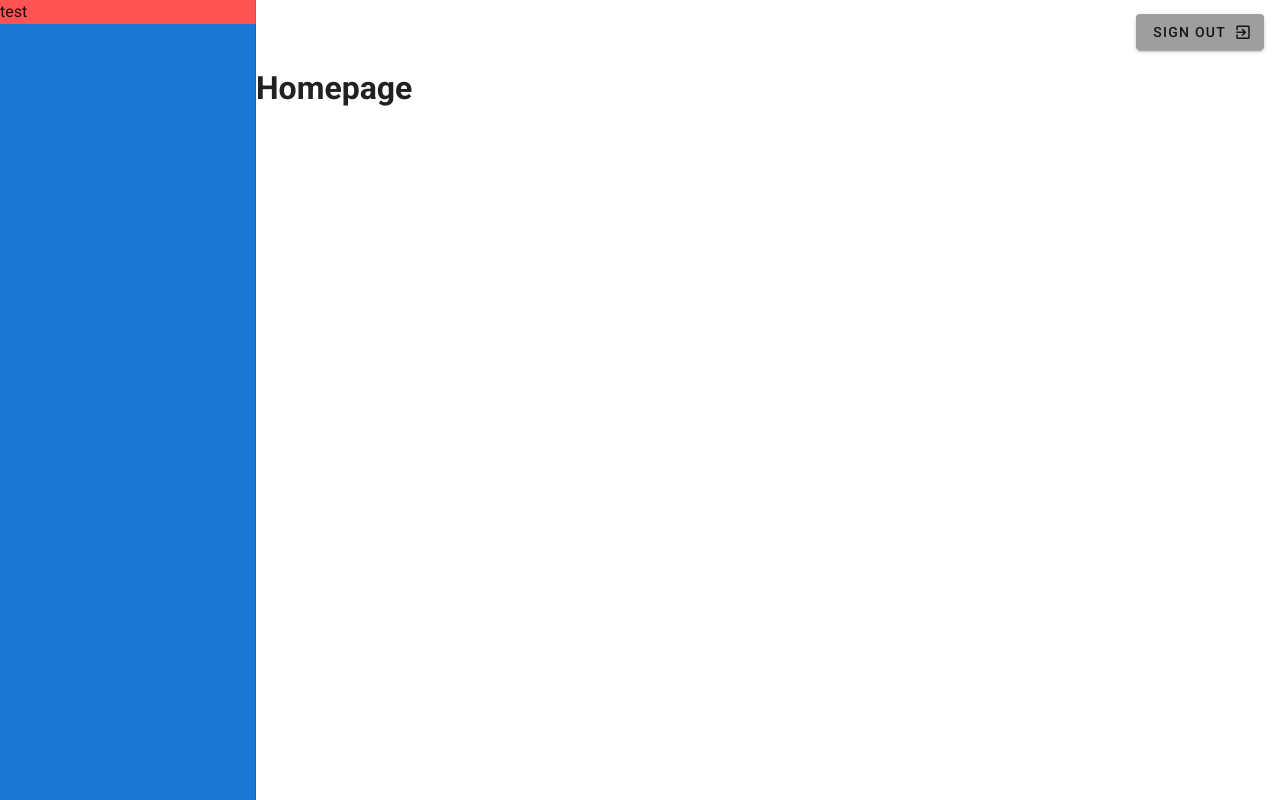
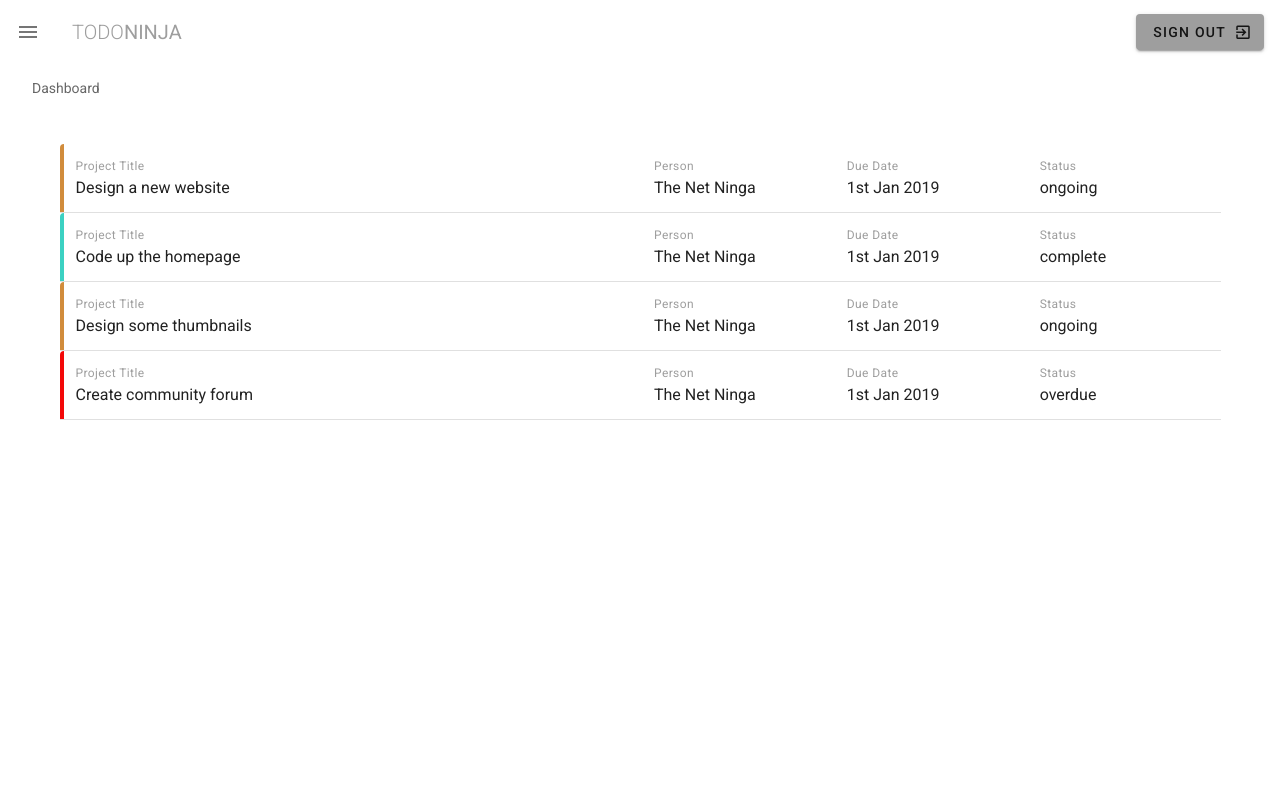
Before and after one commit to new-media-art/todo-ninja, a Vue app: page / in a window 1280 px wide. Built offline with nearby package versions, Linux system fonts and the light colour scheme.

Commit message:
dummy project data

```diff
--- a/src/App.vue
+++ b/src/App.vue
@@ -2,7 +2,7 @@
   <v-app class="gray lighten-4">
     <Navbar />
 
-    <v-content>
+    <v-content class="mx-4 mb-4">
       <router-view></router-view>
     </v-content>
 
--- a/src/components/Navbar.vue
+++ b/src/components/Navbar.vue
@@ -14,7 +14,18 @@
     </v-toolbar>
 
     <v-navigation-drawer v-model="drawer" app class="primary">
-      <p class="error">test</p>
+      <v-list>
+        <v-list-item v-for="link in links" :key="link.text" router :to="link.route">
+          <v-list-item-action>
+            <v-icon class="white--text">{{ link.icon}} </v-icon>
+          </v-list-item-action>
+          <v-list-item-content>
+            <v-list-item-item class="white--text">
+              {{ link.text }}
+            </v-list-item-item>
+          </v-list-item-content>
+        </v-list-item>
+      </v-list>
     </v-navigation-drawer>
   </nav>
 </template>
@@ -22,7 +33,13 @@
 export default {
   data() {
     return {
-      drawer: true,
+      drawer: false,
+      links: [
+        { icon: 'mdi-view-dashboard', text: 'Dashboard', route: '/' },
+        { icon: 'mdi-folder', text: 'My Projects', route: '/projects' },
+        { icon: 'mdi-account', text: 'Team', route: '/team' },
+
+      ]
     };
   },
 };
--- a/src/router/index.js
+++ b/src/router/index.js
@@ -1,22 +1,26 @@
 import Vue from 'vue'
 import VueRouter from 'vue-router'
-import HomeView from '../views/HomeView.vue'
+import Dashboard from '../views/Dashboard.vue'
+import Projects from '../views/Projects.vue'
+import Team from '../views/Team.vue'
 
 Vue.use(VueRouter)
 
 const routes = [
   {
     path: '/',
-    name: 'home',
-    component: HomeView
+    name: 'dashboard',
+    component: Dashboard
   },
   {
-    path: '/about',
-    name: 'about',
-    // route level code-splitting
-    // this generates a separate chunk (about.[hash].js) for this route
-    // which is lazy-loaded when the route is visited.
-    component: () => import(/* webpackChunkName: "about" */ '../views/AboutView.vue')
+    path: '/projects',
+    name: 'projects',
+    component: Projects
+  },
+  {
+    path: '/team',
+    name: 'team',
+    component: Team
   }
 ]
 
--- a/src/views/AboutView.vue
+++ /dev/null
@@ -1,5 +0,0 @@
-<template>
-  <div class="about">
-    <h1>This is an about page</h1>
-  </div>
-</template>
--- /dev/null
+++ b/src/views/Dashboard.vue
@@ -0,0 +1,70 @@
+<template>
+  <div class="dashboard">
+    <v-subheader>Dashboard</v-subheader>
+
+     <v-container class="my-5">
+
+   <!--     <v-row>
+        <v-col cols="12" md="6" lg="3">
+          <v-btn outlined block color="primary"><v-sheet class="black--text">Black Text 1</v-sheet></v-btn>
+        </v-col>
+        </v-row>
+    -->
+        <v-card flat class="pa-3" v-for="project in projects" :key="project.title">
+          <v-row :class="`pa project ${project.status }`">
+            <v-col cols="12" md="6">
+              <div class="caption grey--text">Project Title</div>
+              <div>{{ project.title}} </div>
+            </v-col>
+            <v-col xs="2">
+              <div class="caption grey--text">Person</div>
+              <div>{{ project.person}} </div>
+            </v-col>
+            <v-col xs="2">
+            <div class="caption grey--text">Due Date</div>
+            <div>{{ project.due}} </div>
+            </v-col>
+            <v-col xs="2">
+            <div class="caption grey--text">Status</div>
+            <div>{{ project.status}} </div>
+            </v-col>
+          </v-row>
+          <v-row>
+        <v-divider></v-divider>
+      </v-row>
+      </v-card>
+
+
+   </v-container>
+
+  </div>
+</template>
+
+<script>
+
+export default {
+  data() {
+    return {
+      projects: [
+        { title: 'Design a new website', person: 'The Net Ninga', due: "1st Jan 2019", status: 'ongoing', content: 'Lorem ipsum dolor sit, amet consectetur adipisicing elit. Consequatur blanditiis perferendis rerum repellendus eaque odio accusamus doloribus cupiditate consectetur illo a, distinctio soluta. Deserunt sequi consequatur officiis voluptas debitis error?'},
+        { title: 'Code up the homepage', person: 'The Net Ninga', due: "1st Jan 2019", status: 'complete', content: 'Lorem ipsum dolor sit, amet consectetur adipisicing elit. Consequatur blanditiis perferendis rerum repellendus eaque odio accusamus doloribus cupiditate consectetur illo a, distinctio soluta. Deserunt sequi consequatur officiis voluptas debitis error?'},
+        { title: 'Design some thumbnails', person: 'The Net Ninga', due: "1st Jan 2019", status: 'ongoing', content: 'Lorem ipsum dolor sit, amet consectetur adipisicing elit. Consequatur blanditiis perferendis rerum repellendus eaque odio accusamus doloribus cupiditate consectetur illo a, distinctio soluta. Deserunt sequi consequatur officiis voluptas debitis error?'},
+        { title: 'Create community forum', person: 'The Net Ninga', due: "1st Jan 2019", status: 'overdue', content: 'Lorem ipsum dolor sit, amet consectetur adipisicing elit. Consequatur blanditiis perferendis rerum repellendus eaque odio accusamus doloribus cupiditate consectetur illo a, distinctio soluta. Deserunt sequi consequatur officiis voluptas debitis error?'}
+      ]
+
+    }
+  }
+};
+</script>
+
+<style>
+  .project.complete {
+    border-left: 4px solid #3cd1c2
+  }
+  .project.ongoing {
+    border-left: 4px solid #d18c3c
+  }
+  .project.overdue {
+    border-left: 4px solid #f30808
+  }
+</style>
--- a/src/views/HomeView.vue
+++ /dev/null
@@ -1,13 +0,0 @@
-<template>
-  <div class="home">
-    <h1>Homepage</h1>
-
-
-
-  </div>
-</template>
-
-<script>
-
-export default {};
-</script>
--- /dev/null
+++ b/src/views/Projects.vue
@@ -0,0 +1,15 @@
+<template>
+  <div class="projects">
+    <v-subheader>Projects</v-subheader>
+
+     <v-container class="my-5">
+        content
+      </v-container>
+
+  </div>
+</template>
+
+<script>
+
+export default {};
+</script>
--- /dev/null
+++ b/src/views/Team.vue
@@ -0,0 +1,17 @@
+<template>
+  <div class="team">
+    <v-subheader>Team</v-subheader>
+
+    <v-container class="my-5">
+        content
+   </v-container>
+
+  </div>
+</template>
+
+<script>
+
+export default {
+
+};
+</script>
```
